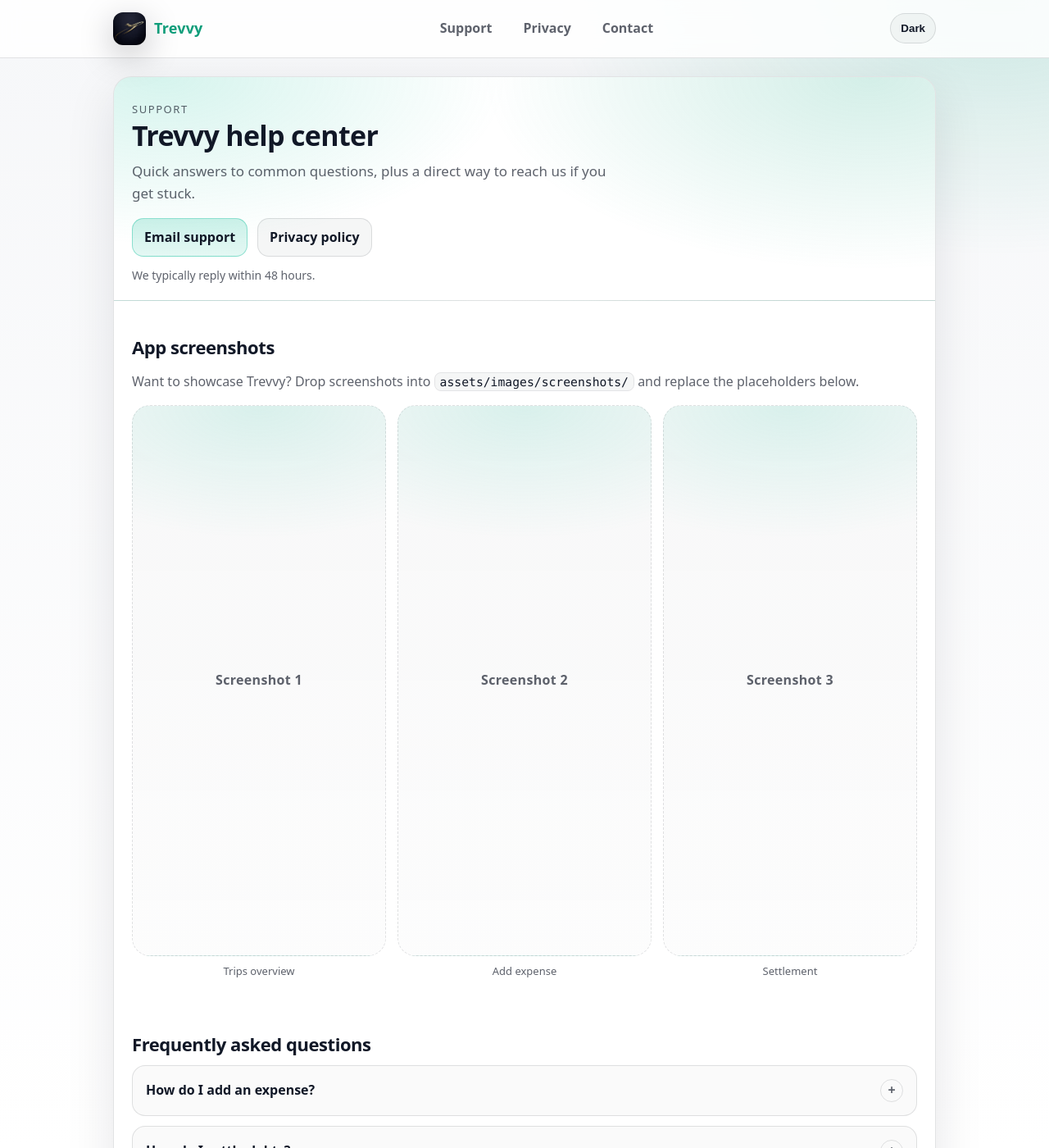
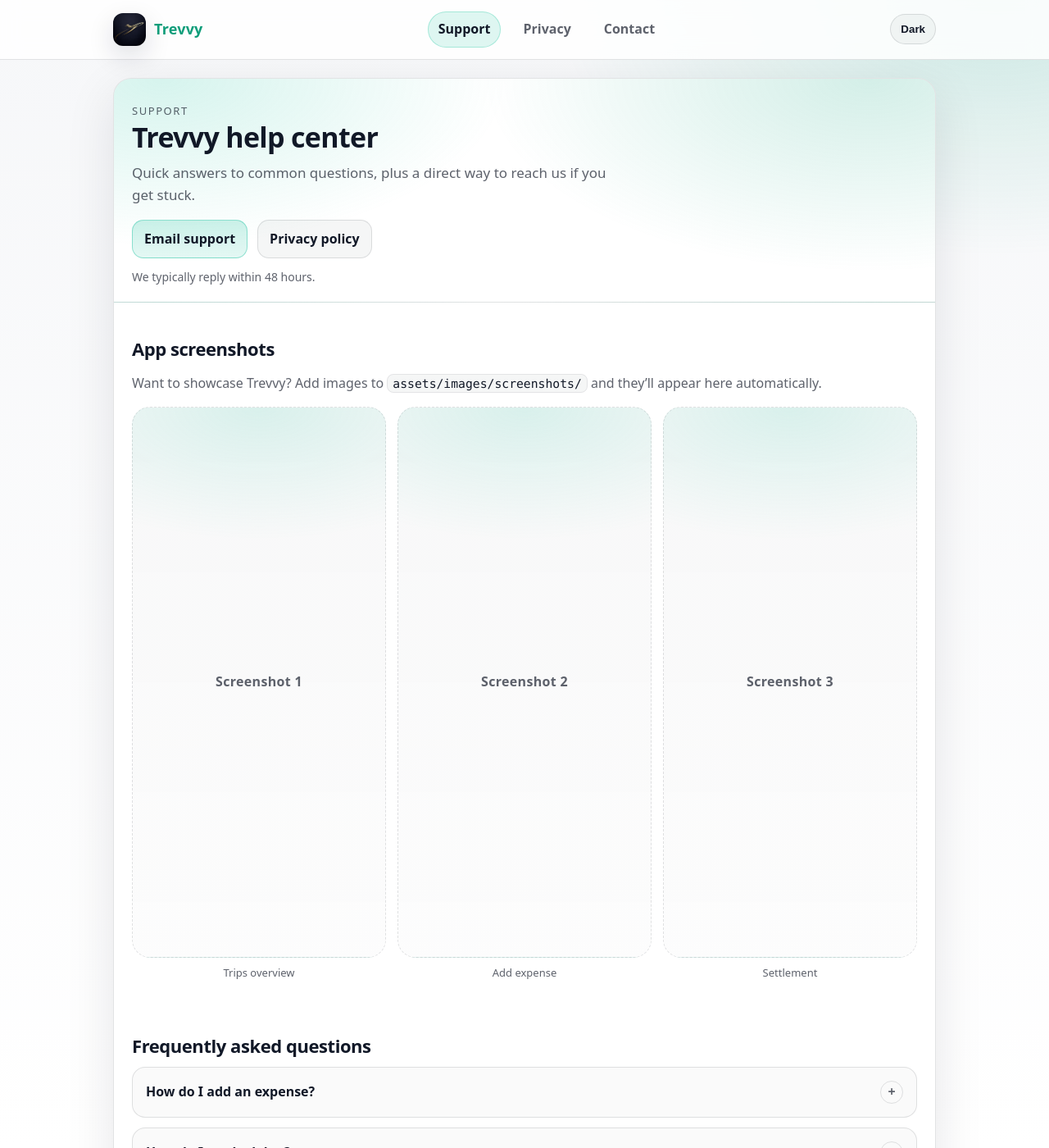
Before and after one commit to gmocelj/travel_expanse_split_support, a Jekyll site: the page built from index.html, in a window 1280 px wide and 1400 px high. Shown: the whole window at 82% size. Built offline with Jekyll 4.4.1, drawn with Linux system fonts in a browser that asks for light colours.

Commit message:
Modernize layout to Splitwise-like style

```diff
--- a/_layouts/default.html
+++ b/_layouts/default.html
@@ -4,7 +4,7 @@
     <meta charset="utf-8" />
     <meta name="viewport" content="width=device-width, initial-scale=1" />
     <meta name="color-scheme" content="dark light" />
-    <meta name="theme-color" content="#0A1224" />
+    <meta name="theme-color" content="#1cc29f" />
 
     <title>
       {%- if page.title -%}
@@ -57,8 +57,26 @@
         </a>
 
         <nav class="nav" aria-label="Primary">
-          <a class="nav__link" data-base-href="/" href="/">Support</a>
-          <a class="nav__link" data-base-href="/privacy/" href="/privacy/">Privacy</a>
+          <a
+            class="nav__link"
+            data-base-href="/"
+            href="/"
+            {%- if page.url == "/" -%}
+              aria-current="page"
+            {%- endif -%}
+          >
+            Support
+          </a>
+          <a
+            class="nav__link"
+            data-base-href="/privacy/"
+            href="/privacy/"
+            {%- if page.url == "/privacy/" -%}
+              aria-current="page"
+            {%- endif -%}
+          >
+            Privacy
+          </a>
           <a class="nav__link" href="mailto:support@trevvy.app">Contact</a>
         </nav>
 
--- a/assets/css/site.css
+++ b/assets/css/site.css
@@ -105,6 +105,10 @@
   box-shadow: 0 12px 40px rgba(0, 0, 0, 0.25);
 }
 
+html[data-theme="light"] .brand__logo {
+  box-shadow: 0 12px 32px rgba(17, 24, 39, 0.14);
+}
+
 .brand__name {
   font-weight: 780;
   letter-spacing: 0.2px;
@@ -123,6 +127,7 @@
   padding: 8px 12px;
   border-radius: 999px;
   font-weight: 650;
+  border: 1px solid transparent;
 }
 
 .nav__link:hover {
@@ -133,6 +138,16 @@
 
 html[data-theme="light"] .nav__link:hover {
   background: rgba(17, 24, 39, 0.06);
+}
+
+.nav__link[aria-current="page"] {
+  color: var(--text);
+  background: rgba(28, 194, 159, 0.12);
+  border-color: rgba(28, 194, 159, 0.3);
+}
+
+html[data-theme="light"] .nav__link[aria-current="page"] {
+  background: rgba(28, 194, 159, 0.14);
 }
 
 .themeToggle {
--- a/index.html
+++ b/index.html
@@ -20,9 +20,41 @@
 <section class="section">
   <h2>App screenshots</h2>
   <p class="muted">
-    Want to showcase Trevvy? Drop screenshots into <code>assets/images/screenshots/</code> and replace the placeholders below.
+    Want to showcase Trevvy? Add images to <code>assets/images/screenshots/</code> and they’ll appear here automatically.
   </p>
 
+  {% assign screenshot_count = 0 %}
+  {% for file in site.static_files %}
+    {% if file.path contains "/assets/images/screenshots/" %}
+      {% assign lower_path = file.path | downcase %}
+      {% if lower_path contains ".png" or lower_path contains ".jpg" or lower_path contains ".jpeg" or lower_path contains ".webp" or lower_path contains ".gif" %}
+        {% assign screenshot_count = screenshot_count | plus: 1 %}
+      {% endif %}
+    {% endif %}
+  {% endfor %}
+
+  {% if screenshot_count > 0 %}
+    <div class="shots" aria-label="Trevvy app screenshots">
+      {% assign index = 0 %}
+      {% for file in site.static_files %}
+        {% if file.path contains "/assets/images/screenshots/" %}
+          {% assign lower_path = file.path | downcase %}
+          {% if lower_path contains ".png" or lower_path contains ".jpg" or lower_path contains ".jpeg" or lower_path contains ".webp" or lower_path contains ".gif" %}
+            {% assign index = index | plus: 1 %}
+            <figure class="shot">
+              <img
+                class="shot__image"
+                data-base-src="{{ file.path }}"
+                src="{{ file.path }}"
+                alt="Trevvy app screenshot {{ index }}"
+                loading="lazy"
+              />
+            </figure>
+          {% endif %}
+        {% endif %}
+      {% endfor %}
+    </div>
+  {% else %}
     <div class="shots" aria-label="Trevvy app screenshots">
       <figure class="shot">
         <div class="shot__placeholder">Screenshot 1</div>
@@ -37,6 +69,7 @@
         <figcaption class="shot__caption">Settlement</figcaption>
       </figure>
     </div>
+  {% endif %}
 </section>
 
 <section class="section">
```
Lines whose indentation alone changed are shown as unchanged.
